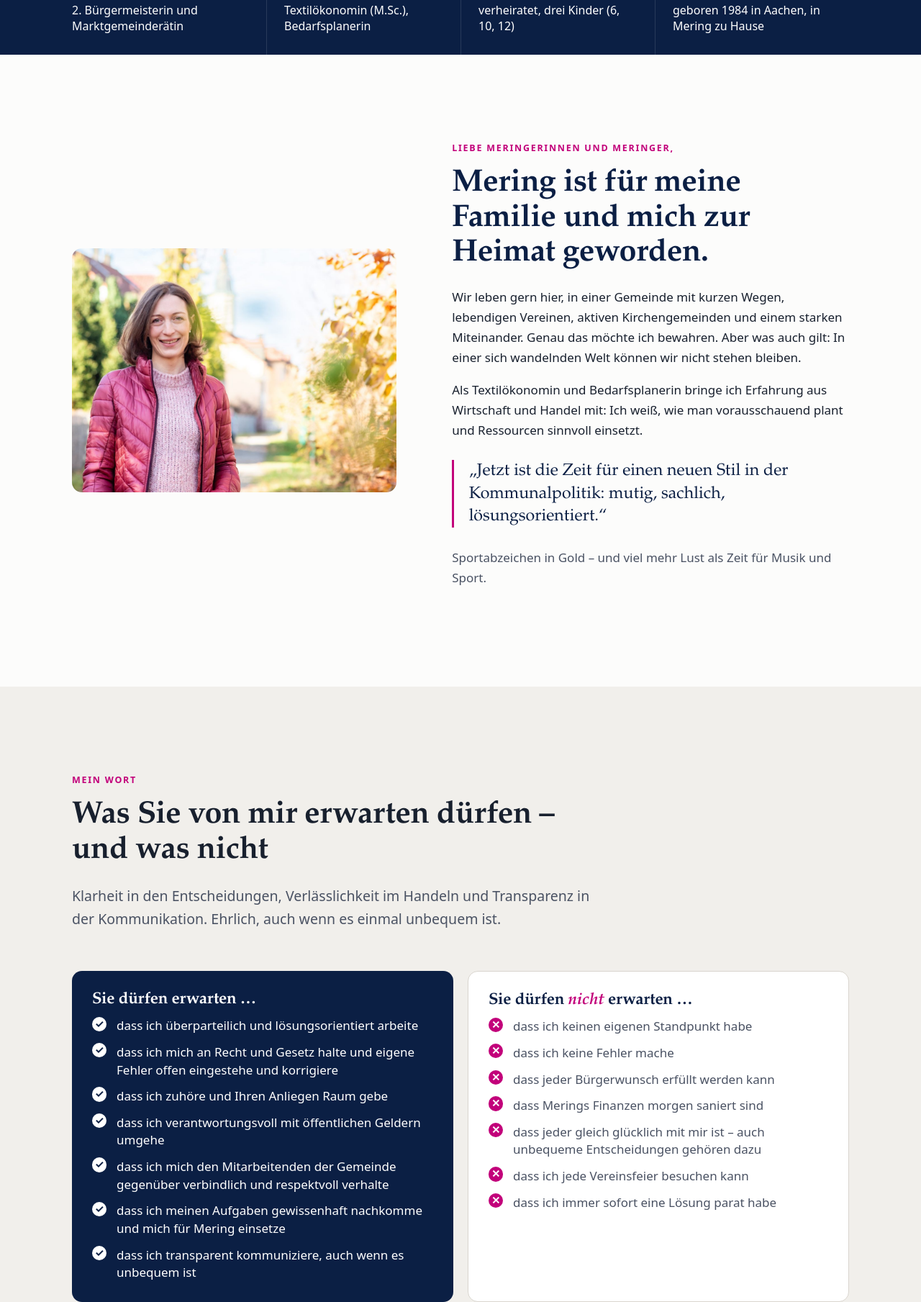
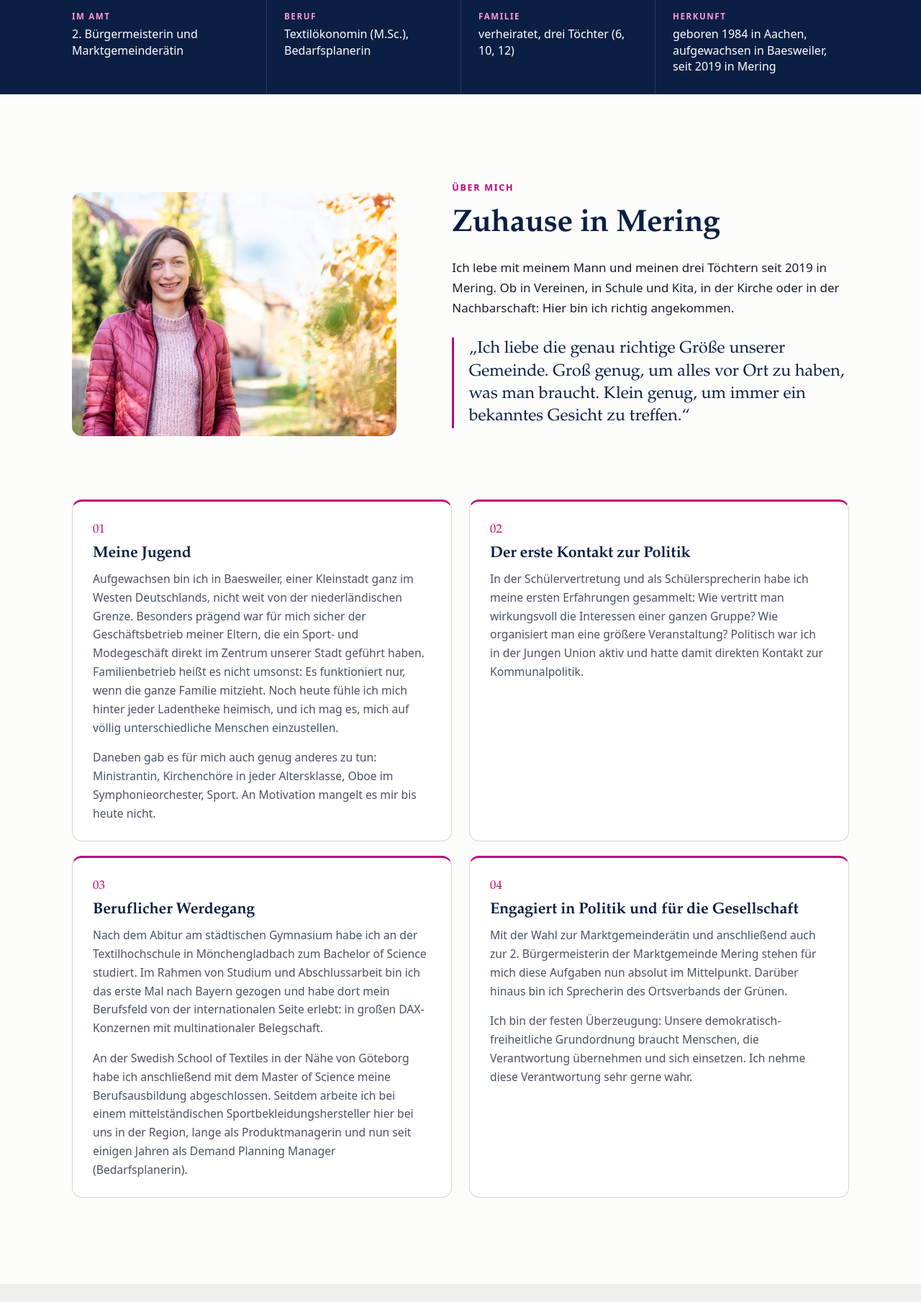
Before and after one commit to BernhardKonrad/lauramatthes-entwuerfe, a plain HTML site: page index.html in a window 1280 px wide. Shown: the part 910-2719 px from the top of the page at 72% size. Drawn offline with Linux system fonts and the light colour scheme.

Commit message:
Neuer Einstiegstext und ausführliche Vorstellung unter "Über mich"
- Einstieg neben dem Foto nach Lauras Vorlage ersetzt
- "Über mich": Zuhause in Mering plus vier Kapitel
  (Jugend, erster Kontakt zur Politik, Werdegang, Engagement)
- Faktenleiste: drei Töchter, aufgewachsen in Baesweiler, seit 2019 in Mering
- Einstieg etwas kompakter, damit die Buttons sichtbar bleiben

Co-Authored-By: Claude Opus 5.5 <noreply@anthropic.com>

```diff
--- a/index.html
+++ b/index.html
@@ -45,7 +45,8 @@
       <div class="hero-text">
         <p class="eyebrow"><span class="x" aria-hidden="true">✕</span> Am 17.01.2027 zur Bürgermeisterin wählen</p>
         <h1>Klar.<br>Verlässlich.<br><span>Besser für Mering.</span></h1>
-        <p class="lead">Mering soll gut aufgestellt sein für die Zukunft – und dafür braucht es mehr als Repräsentation. Als Zweite Bürgermeisterin kenne ich die Aufgaben im Rathaus aus der täglichen Arbeit.</p>
+        <p class="lead">Mering soll gut aufgestellt sein für die Zukunft – und dafür braucht es im Bürgermeisteramt mehr als Repräsentation. Unser Ort ist in den vergangenen Jahren stark gewachsen. Nun müssen die Strukturen mitkommen: Die Verwaltung muss modernisiert und digitalisiert werden. Als Wirtschaftsstandort braucht Mering ein klares Konzept. Und wir müssen uns für intensive Hitzewellen und Überschwemmungen wappnen.</p>
+        <p class="lead">Als Zweite Bürgermeisterin kenne ich die Aufgaben und Herausforderungen. Als künftige Erste Bürgermeisterin möchte ich den frischen Wind einbringen, den es für die Zukunft braucht.</p>
         <div class="hero-actions">
           <a class="btn" href="#themen">Meine Ziele</a>
           <a class="btn btn-ghost" href="#kontakt">Schreiben Sie mir</a>
@@ -65,8 +66,8 @@
     <div class="wrap facts-grid">
       <div class="fact"><span class="fact-k">Im Amt</span><span class="fact-v">2. Bürgermeisterin und Marktgemeinderätin</span></div>
       <div class="fact"><span class="fact-k">Beruf</span><span class="fact-v">Textilökonomin (M.Sc.), Bedarfsplanerin</span></div>
-      <div class="fact"><span class="fact-k">Familie</span><span class="fact-v">verheiratet, drei Kinder (6, 10, 12)</span></div>
-      <div class="fact"><span class="fact-k">Herkunft</span><span class="fact-v">geboren 1984 in Aachen, in Mering zu Hause</span></div>
+      <div class="fact"><span class="fact-k">Familie</span><span class="fact-v">verheiratet, drei Töchter (6, 10, 12)</span></div>
+      <div class="fact"><span class="fact-k">Herkunft</span><span class="fact-v">geboren 1984 in Aachen, aufgewachsen in Baesweiler, seit 2019 in Mering</span></div>
     </div>
   </section>
 
@@ -76,15 +77,39 @@
         <img src="assets/fotos/laura-herbst-portrait.jpg" alt="Laura Matthes lächelnd im Herbst, im Hintergrund Mering" width="1300" height="868">
       </figure>
       <div class="about-text">
-        <p class="eyebrow">Liebe Meringerinnen und Meringer,</p>
-        <h2>Mering ist für meine Familie und mich zur Heimat geworden.</h2>
-        <p>Wir leben gern hier, in einer Gemeinde mit kurzen Wegen, lebendigen Vereinen, aktiven Kirchengemeinden und einem starken Miteinander. Genau das möchte ich bewahren. Aber was auch gilt: In einer sich wandelnden Welt können wir nicht stehen bleiben.</p>
-        <p>Als Textilökonomin und Bedarfsplanerin bringe ich Erfahrung aus Wirtschaft und Handel mit: Ich weiß, wie man vorausschauend plant und Ressourcen sinnvoll einsetzt.</p>
+        <p class="eyebrow">Über mich</p>
+        <h2>Zuhause in Mering</h2>
+        <p>Ich lebe mit meinem Mann und meinen drei Töchtern seit 2019 in Mering. Ob in Vereinen, in Schule und Kita, in der Kirche oder in der Nachbarschaft: Hier bin ich richtig angekommen.</p>
         <blockquote class="quote">
-          <p>„Jetzt ist die Zeit für einen neuen Stil in der Kommunalpolitik: mutig, sachlich, lösungsorientiert.“</p>
+          <p>„Ich liebe die genau richtige Größe unserer Gemeinde. Groß genug, um alles vor Ort zu haben, was man braucht. Klein genug, um immer ein bekanntes Gesicht zu treffen.“</p>
         </blockquote>
-        <p class="muted">Sportabzeichen in Gold – und viel mehr Lust als Zeit für Musik und Sport.</p>
       </div>
+    </div>
+
+    <div class="wrap chapters">
+      <article class="chapter">
+        <span class="chapter-no">01</span>
+        <h3>Meine Jugend</h3>
+        <p>Aufgewachsen bin ich in Baesweiler, einer Kleinstadt ganz im Westen Deutschlands, nicht weit von der niederländischen Grenze. Besonders prägend war für mich sicher der Geschäftsbetrieb meiner Eltern, die ein Sport- und Modegeschäft direkt im Zentrum unserer Stadt geführt haben. Familienbetrieb heißt es nicht umsonst: Es funktioniert nur, wenn die ganze Familie mitzieht. Noch heute fühle ich mich hinter jeder Ladentheke heimisch, und ich mag es, mich auf völlig unterschiedliche Menschen einzustellen.</p>
+        <p>Daneben gab es für mich auch genug anderes zu tun: Ministrantin, Kirchenchöre in jeder Altersklasse, Oboe im Symphonieorchester, Sport. An Motivation mangelt es mir bis heute nicht.</p>
+      </article>
+      <article class="chapter">
+        <span class="chapter-no">02</span>
+        <h3>Der erste Kontakt zur Politik</h3>
+        <p>In der Schülervertretung und als Schülersprecherin habe ich meine ersten Erfahrungen gesammelt: Wie vertritt man wirkungsvoll die Interessen einer ganzen Gruppe? Wie organisiert man eine größere Veranstaltung? Politisch war ich in der Jungen Union aktiv und hatte damit direkten Kontakt zur Kommunalpolitik.</p>
+      </article>
+      <article class="chapter">
+        <span class="chapter-no">03</span>
+        <h3>Beruflicher Werdegang</h3>
+        <p>Nach dem Abitur am städtischen Gymnasium habe ich an der Textilhochschule in Mönchengladbach zum Bachelor of Science studiert. Im Rahmen von Studium und Abschlussarbeit bin ich das erste Mal nach Bayern gezogen und habe dort mein Berufsfeld von der internationalen Seite erlebt: in großen DAX-Konzernen mit multinationaler Belegschaft.</p>
+        <p>An der Swedish School of Textiles in der Nähe von Göteborg habe ich anschließend mit dem Master of Science meine Berufsausbildung abgeschlossen. Seitdem arbeite ich bei einem mittelständischen Sportbekleidungshersteller hier bei uns in der Region, lange als Produktmanagerin und nun seit einigen Jahren als Demand Planning Manager (Bedarfsplanerin).</p>
+      </article>
+      <article class="chapter">
+        <span class="chapter-no">04</span>
+        <h3>Engagiert in Politik und für die Gesellschaft</h3>
+        <p>Mit der Wahl zur Marktgemeinderätin und anschließend auch zur 2. Bürgermeisterin der Marktgemeinde Mering stehen für mich diese Aufgaben nun absolut im Mittelpunkt. Darüber hinaus bin ich Sprecherin des Ortsverbands der Grünen.</p>
+        <p>Ich bin der festen Überzeugung: Unsere demokratisch-freiheitliche Grundordnung braucht Menschen, die Verantwortung übernehmen und sich einsetzen. Ich nehme diese Verantwortung sehr gerne wahr.</p>
+      </article>
     </div>
   </section>
 
--- a/main.js
+++ b/main.js
@@ -21,7 +21,7 @@ window.addEventListener('scroll', onScroll, { passive: true });
 onScroll();
 
 // Fade sections in on scroll
-const revealables = document.querySelectorAll('.section-head, .topic, .expect-col, .about-grid > *');
+const revealables = document.querySelectorAll('.section-head, .topic, .expect-col, .about-grid > *, .chapter');
 if ('IntersectionObserver' in window) {
   const io = new IntersectionObserver(entries => {
     entries.forEach(e => {
--- a/styles.css
+++ b/styles.css
@@ -194,7 +194,8 @@ p { margin: 0 0 1em; }
 /* ---------- Hero ---------- */
 .hero { padding: clamp(32px, 6vw, 80px) 0 clamp(48px, 7vw, 96px); overflow: hidden; }
 .hero-grid { display: grid; grid-template-columns: 1.1fr .9fr; gap: clamp(32px, 6vw, 80px); align-items: center; }
-.hero h1 { color: var(--heading); }
+.hero h1 { color: var(--heading); font-size: clamp(2.4rem, 5.2vw, 3.9rem); }
+.hero .lead { font-size: clamp(1rem, 1.3vw, 1.08rem); margin-bottom: .8em; }
 .hero h1 span { color: var(--accent-text); }
 /* Gold is too light for text on white, so Mering highlights with a gold band instead */
 [data-theme="mering"] .hero h1 span { color: var(--heading); background: linear-gradient(transparent 64%, var(--accent) 64%, var(--accent) 92%, transparent 92%); -webkit-box-decoration-break: clone; box-decoration-break: clone; }
@@ -269,6 +270,15 @@ p { margin: 0 0 1em; }
 .quote { margin: 1.6em 0; padding: 0 0 0 1.2em; border-left: 3px solid var(--accent); }
 .quote p { font-family: var(--serif); font-size: 1.45rem; line-height: 1.35; color: var(--heading); margin: 0; }
 @media (max-width: 860px) { .about-grid { grid-template-columns: 1fr; } }
+
+/* Über mich: Lebensabschnitte */
+.chapters { display: grid; grid-template-columns: repeat(2, 1fr); gap: 20px 24px; margin-top: clamp(40px, 6vw, 72px); }
+.chapter { background: var(--surface); border: 1px solid var(--line); border-top: 3px solid var(--accent); border-radius: var(--radius); padding: 26px 28px 24px; }
+.chapter-no { display: block; font-family: var(--serif); font-size: 1.05rem; color: var(--accent-text); margin-bottom: .4rem; }
+.chapter h3 { color: var(--heading); }
+.chapter p { color: var(--ink-soft); font-size: .98rem; }
+.chapter p:last-child { margin-bottom: 0; }
+@media (max-width: 760px) { .chapters { grid-template-columns: 1fr; } }
 
 /* Topics */
 .topics { display: grid; grid-template-columns: repeat(2, 1fr); gap: 24px; }
```
